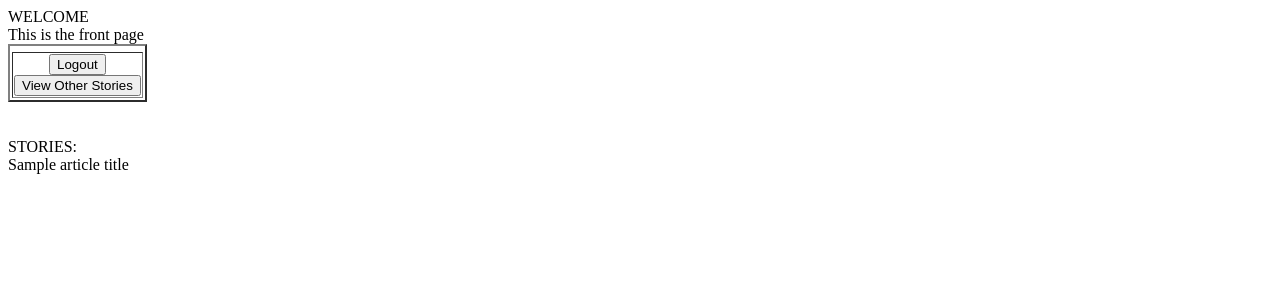
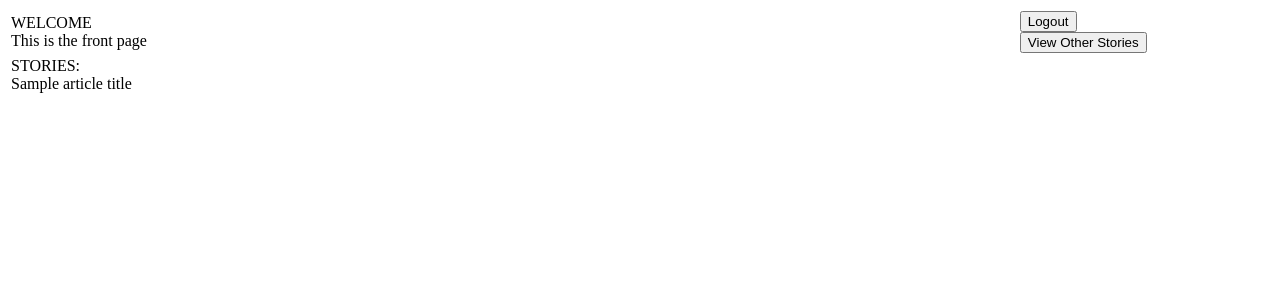
Before and after one commit to sachalmalick/weblog, a Flask app: template templates/index.html in a window 1280 px wide. Shown: the top 300 px of the page. Run offline with Flask 2, Linux system fonts and the light colour scheme; the template is opened without the code that fills it: most values are stand-ins (such as "Sample title", 1, 10 or a date in 2020); lists and menus that the app fills with data are empty.

Commit message:
SOme more updates to format

```diff
--- a/templates/index.html
+++ b/templates/index.html
@@ -2,19 +2,21 @@
 {% block title %}INDEX{% endblock %}
 
 {% block content %}
+
+
+  <table style="width:100%">
+    <tr>
+      <td style="width: 50%">
 
 	WELCOME
 	<br>
 	This is the front page
 	<br>
 
-   <table border="2">
-     <tr>
-     </tr>
-     <tr>
-     </tr>
-     <tr>
-       <th>
+      </td>
+      <td style="width: 30%">
+      </td>
+      <td style="width: 20%">
 
 	<form action="/logout">
 	  <input type="submit" value="Logout" />
@@ -23,17 +25,25 @@
 	  <input type="submit" value="View Other Stories" />
 	</form>
 
-       </th>
+      </td>
     </tr>
-   </table>
 
-   <br>
-   <br>
+    <tr>
+
+      <td>
+
 	STORIES:
 	<br>
 	{{article_title}}
-   <br>
 
+      </td>
+      <td>
+      </td>
+      <td>
+      </td>
+
+    </tr>
+  </table>
   <br>
 
 
--- a/utils/display.py
+++ b/utils/display.py
@@ -6,8 +6,6 @@ import os
 ##s='../data/story.db'
 ##f_s='../data/full_story.db'
 ##u='../data/users.db'
-
-
 
 
 def getTitle(sid_input):
```
Lines whose indentation alone changed are shown as unchanged.
